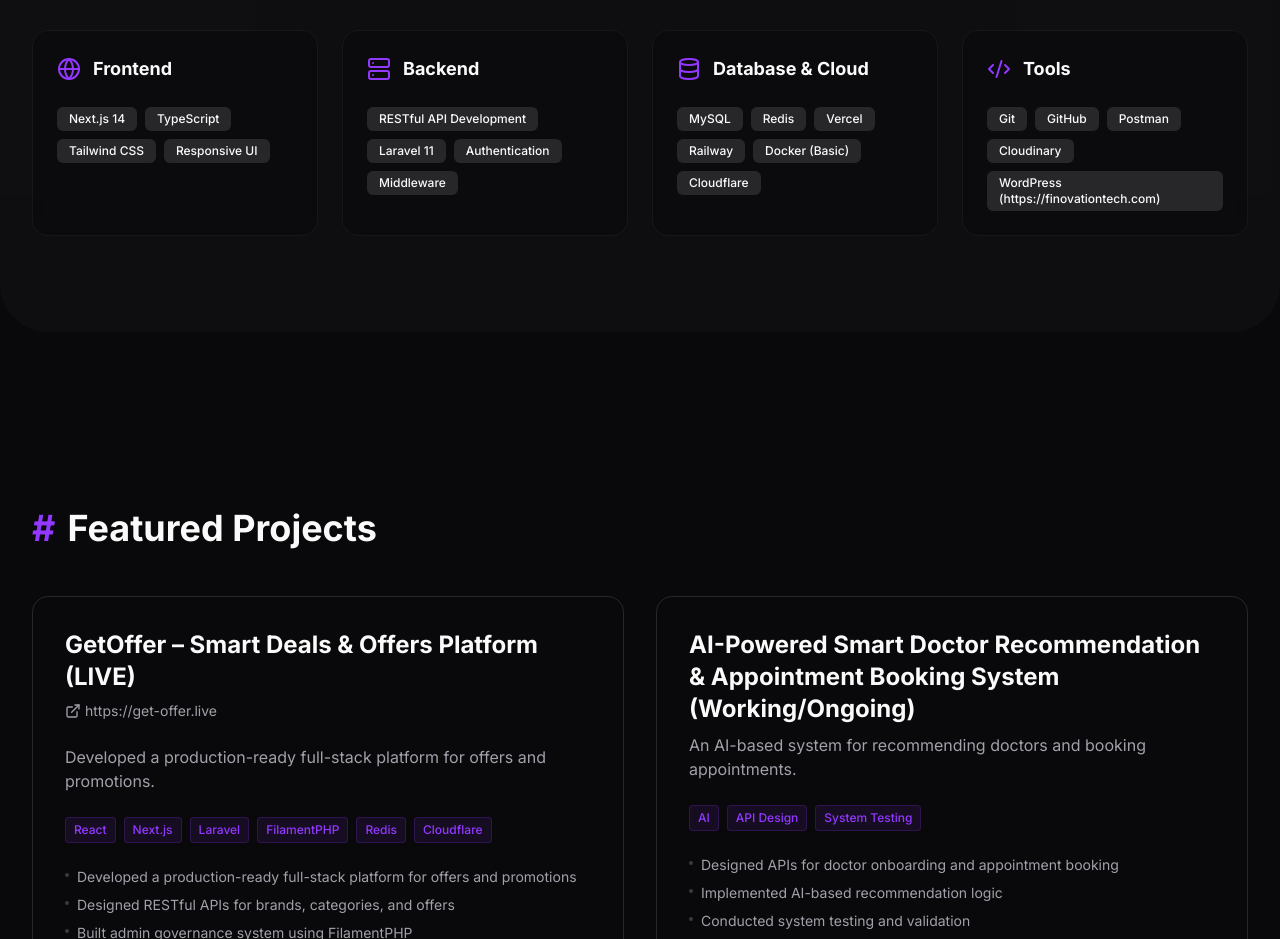
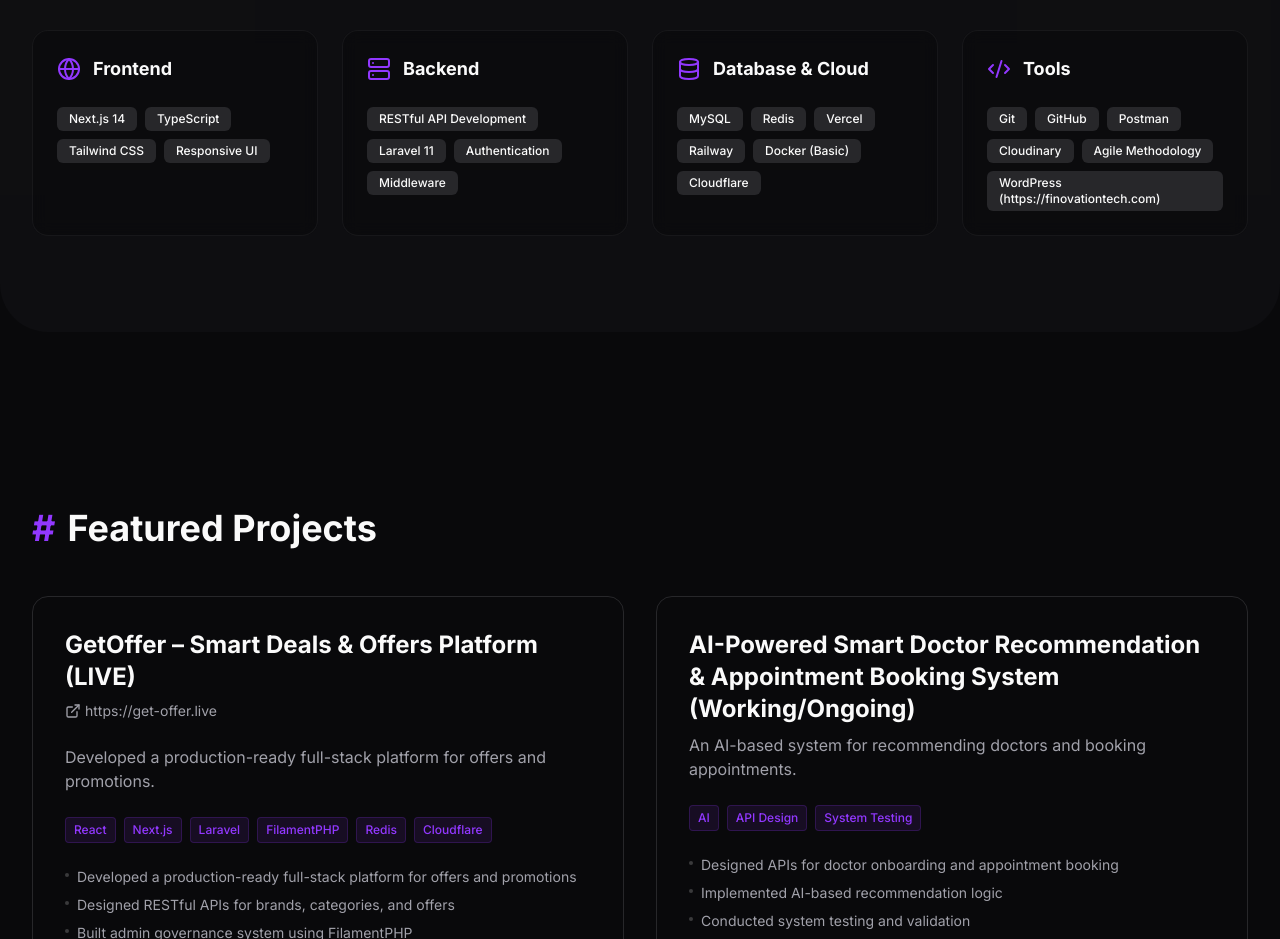
Before and after one commit to shamlan27/portfolio_Samlan, a Next.js app: page / in a window 1280 px wide. Shown: the part 2600-3539 px from the top of the page. Built offline with nearby package versions, Linux system fonts and the light colour scheme.

Commit message:
feat: Add initial portfolio data for personal, education, experience, skills, projects, strengths, interests, and availability.

```diff
--- a/src/data/portfolio.ts
+++ b/src/data/portfolio.ts
@@ -57,6 +57,7 @@ export const PORTFOLIO_DATA = {
             "GitHub",
             "Postman",
             "Cloudinary",
+            "Agile Methodology",
             "WordPress (https://finovationtech.com)",
         ],
     },
```
